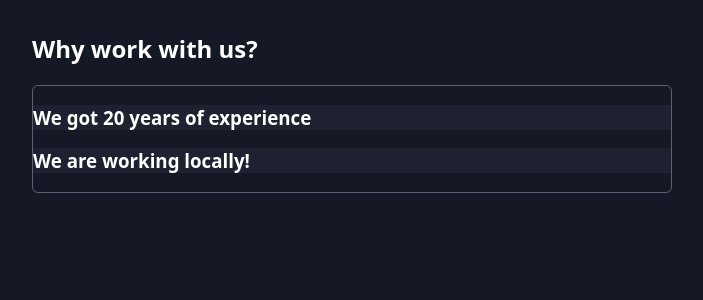
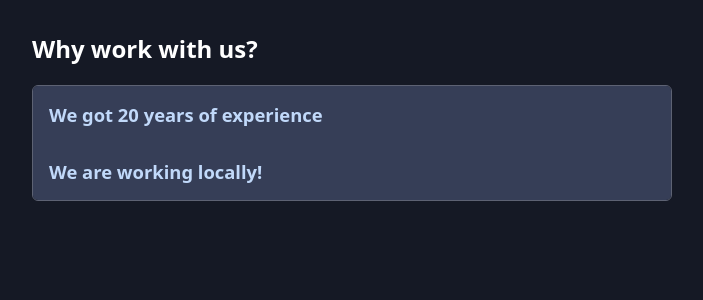
Before and after one commit to iffi47/react-compundCompnents, a React (Vite) app: page / in a window 1280 px wide. Shown: the top 300 px of the page, without its empty margins (288-991 px from the left). Built offline with nearby package versions, Linux system fonts and the light colour scheme.

Commit message:
Implement Accordion component structure with separate Title and Content components; add CSS for open/close states

```diff
--- a/src/App.jsx
+++ b/src/App.jsx
@@ -8,17 +8,28 @@
         <section>
           <h2>Why work with us?</h2>
           <Accordion className="accordion">
-            <Accordion.Item id="id2" className="accordion-item" title="We got 20 years of experience">
+            <Accordion.Item id="id2" className="accordion-item" >
+              <Accordion.Title id="id2" className="accordion-item-title">
+                We got 20 years of experience
+              </Accordion.Title>
+              <Accordion.Content id="id2" className="accordion-item-content">
                 <article>
                   <p>You can&apos;t go wrong with us.</p>
                   <p>We are in the business of planning highly individualized vacation training for more than 20 years</p>
                 </article>
+              </Accordion.Content>
+
             </Accordion.Item>
-            <Accordion.Item id="id3" className="accordion-item" title="We are working locally!">
+            <Accordion.Item id="id3" className="accordion-item">
+              <Accordion.Title id="id3" className="accordion-item-title" >
+                We are working locally!
+              </Accordion.Title>
+              <Accordion.Content id="id3" className="accordion-item-content">
                 <article>
                   <p>You can be our local guide.</p>
                   <p>We are in the business of planning highly individualized vacation training for more than 20 years</p>
                 </article>
+              </Accordion.Content>
             </Accordion.Item>
           </Accordion>
         </section>
--- a/src/components/Accordion/Accordion.jsx
+++ b/src/components/Accordion/Accordion.jsx
@@ -1,5 +1,7 @@
 import { createContext, useState, useContext } from "react"
 import AccordionItem from "./AccordionItem";
+import AccordionTitle from "./AccordionTitle";
+import AccordionContent from "./AccordionContent";
 
 const AccordionContext = createContext();
 export function useAccordionContext() {
@@ -38,4 +40,6 @@
 }
 
 
-Accordion.Item = AccordionItem
+Accordion.Item = AccordionItem;
+Accordion.Title = AccordionTitle;
+Accordion.Content = AccordionContent;
--- /dev/null
+++ b/src/components/Accordion/AccordionContent.jsx
@@ -0,0 +1,13 @@
+import { useAccordionContext } from "./Accordion"
+
+export default function AccordionContent({className, id, children}) {
+  const {openItemId } =  useAccordionContext();
+  const isOpen = openItemId ===id;
+  return (
+    <>
+      <div className={isOpen ? `${className ?? ''} open`: `${className ?? ''} close`}>
+      {children}
+      </div>
+    </>
+  )
+}
--- a/src/components/Accordion/AccordionItem.jsx
+++ b/src/components/Accordion/AccordionItem.jsx
@@ -1,16 +1,13 @@
 import { useAccordionContext } from "./Accordion"
+import AccordionContent from "./AccordionContent"
+import AccordionTitle from "./AccordionTitle"
 
-export default function AccordionItem({id, title, children, className}) {
-  const {openItemId, toggleItem} = useAccordionContext();
-  const isOpen = openItemId===id;
-  function handleClick() {
-    toggleItem(id)
-  }
+export default function AccordionItem({ children, className}) {
+
   return(
     <>
-      <li className={className}onClick={handleClick}>
-        <h3>{title}</h3>
-        <div className={isOpen ? 'accordion-item-content open' : 'accordion-item-content'}>{children}</div>
+      <li className={className}>
+        {children}
       </li>
     </>
   )
--- /dev/null
+++ b/src/components/Accordion/AccordionTitle.jsx
@@ -0,0 +1,10 @@
+import { useAccordionContext } from "./Accordion"
+
+export default function AccordionTitle ({className,id, children}) {
+  const {toggleItem} =  useAccordionContext();
+  return(
+    <>
+      <h3 className={className} onClick={() => toggleItem(id)}>{children}</h3>
+    </>
+  )
+}
--- a/src/index.css
+++ b/src/index.css
@@ -70,6 +70,9 @@
 .open {
   display: block;
 }
+.close {
+  display: none;
+}
 
 .searchable-list {
   margin: 2rem 0;
```
Lines whose indentation alone changed are shown as unchanged.
